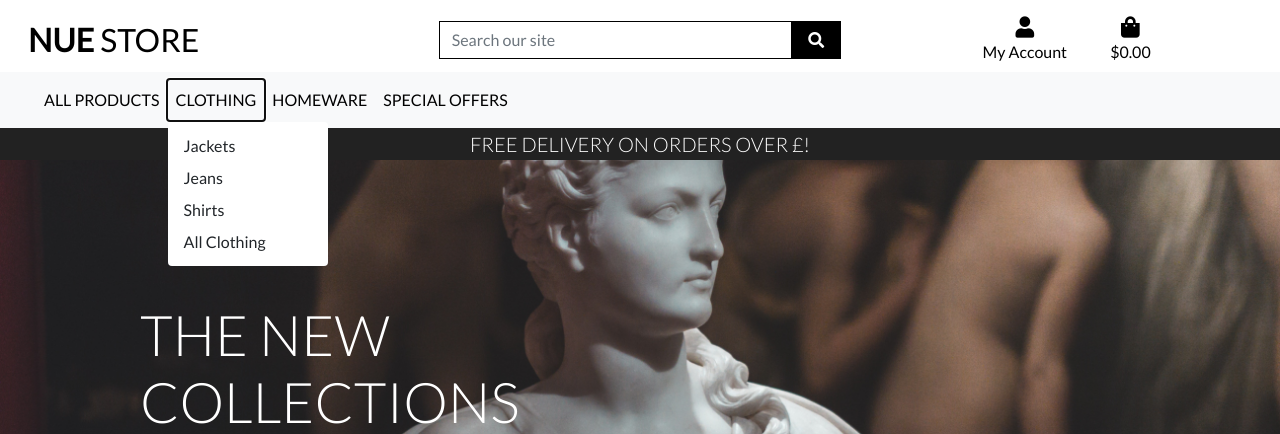
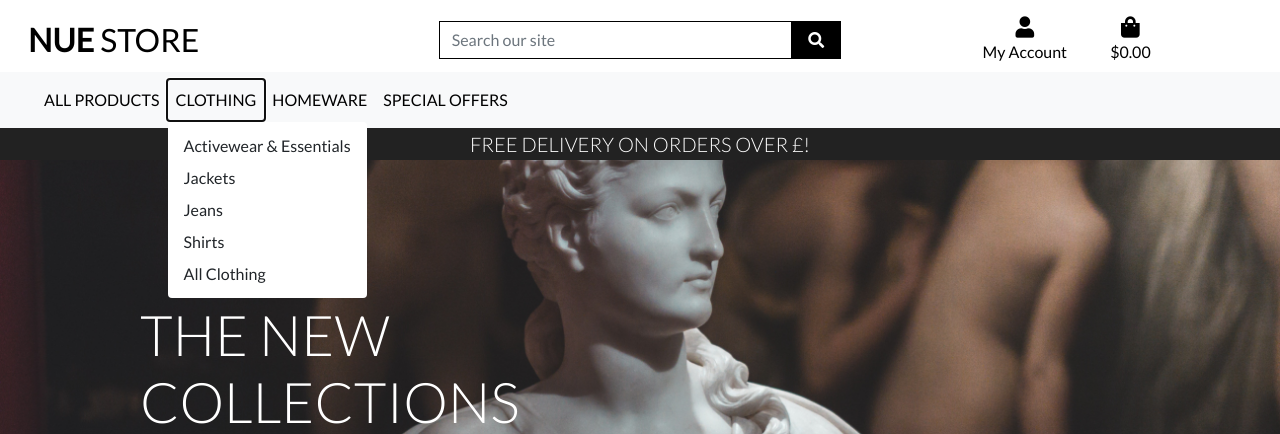
Before and after one commit to DelroyBrown28/BasicTemplate, a Django app: page / in a window 1280 px wide, after a click on "CLOTHING". Shown: the top 434 px of the page. Run offline with Django 3.2, Linux system fonts and the light colour scheme.

Commit message:
Added category sort funtionality

```diff
--- a/templates/includes/main_nav.html
+++ b/templates/includes/main_nav.html
@@ -22,10 +22,11 @@
                 Clothing
             </a>
             <div class="dropdown-menu border-0" aria-labelledby="clothing-link">
-                <a href="" class="dropdown-item">Jackets</a>
-                <a href="" class="dropdown-item">Jeans</a>
-                <a href="" class="dropdown-item">Shirts</a>
-                <a href="" class="dropdown-item">All
+                <a href="{% url 'products' %}?category=activewear,essentials" class="dropdown-item">Activewear &amp; Essentials</a>
+                <a href="{% url 'products' %}?category=jackets" class="dropdown-item">Jackets</a>
+                <a href="{% url 'products' %}?category=jeans" class="dropdown-item">Jeans</a>
+                <a href="{% url 'products' %}?category=shirts" class="dropdown-item">Shirts</a>
+                <a href="{% url 'products' %}?category=activewear,essentials,jackets,jeans,shirts" class="dropdown-item">All
                     Clothing</a>
             </div>
         </li>
@@ -36,9 +37,9 @@
                 Homeware
             </a>
             <div class="dropdown-menu border-0" aria-labelledby="homeware-link">
-                <a href="" class="dropdown-item">Bed &amp; Bath</a>
-                <a href="" class="dropdown-item">Kitchen &amp; Dining</a>
-                <a href="" class="dropdown-item">All Homeware</a>
+                <a href="{% url 'products' %}?category=bed_bath" class="dropdown-item">Bed &amp; Bath</a>
+                <a href="{% url 'products' %}?category=kitchen_dining" class="dropdown-item">Kitchen &amp; Dining</a>
+                <a href="{% url 'products' %}?category=bed_bath,kitchen_dining" class="dropdown-item">All Homeware</a>
             </div>
         </li>
 
@@ -48,10 +49,10 @@
                 Special Offers
             </a>
             <div class="dropdown-menu border-0" aria-labelledby="specials-link">
-                <a href="" class="dropdown-item">New Arrivals</a>
-                <a href="" class="dropdown-item">Deals</a>
-                <a href="" class="dropdown-item">Clearance</a>
-                <a href="" class="dropdown-item">All
+                <a href="{% url 'products' %}?category=new_arrivals" class="dropdown-item">New Arrivals</a>
+                <a href="{% url 'products' %}?category=deals" class="dropdown-item">Deals</a>
+                <a href="{% url 'products' %}?category=clearance" class="dropdown-item">Clearance</a>
+                <a href="{% url 'products' %}?category=new_arrivals,deals,clearance" class="dropdown-item">All
                     Specials</a>
             </div>
         </li>
```
Also changed, not shown: products/views.py (+10 -1 lines).
